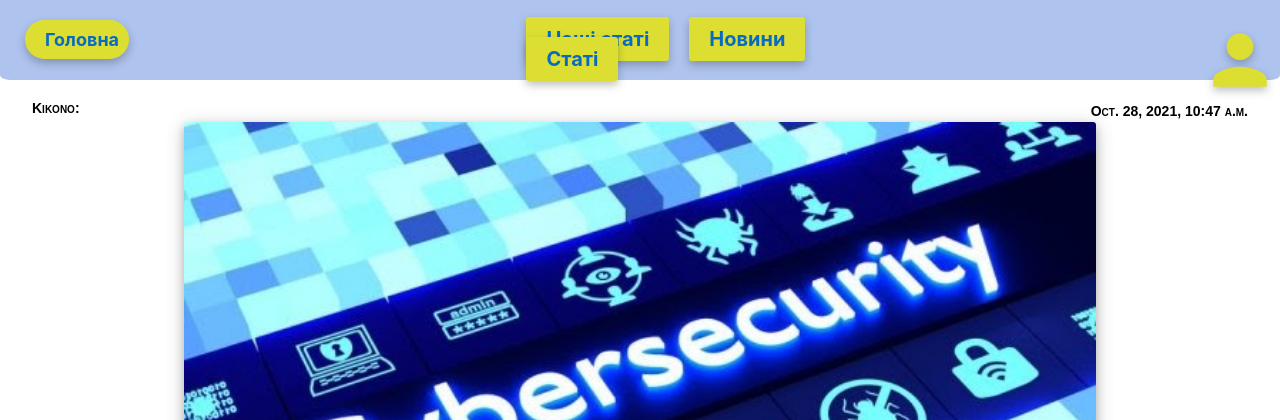
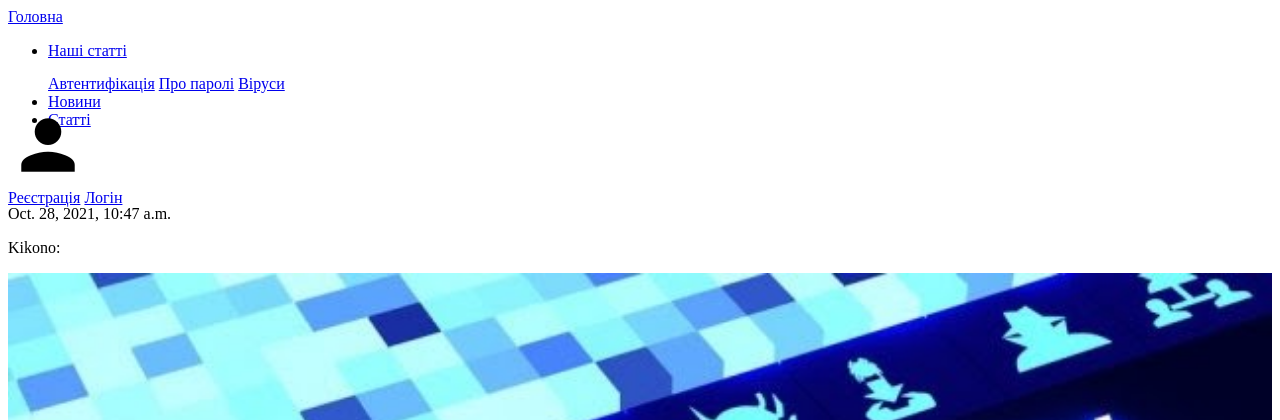
Before and after one commit to vadymolh/cyberinfo, a Django app: page /article/20/ in a window 1280 px wide. Shown: the top 420 px of the page. Run offline with Django 3.2, Linux system fonts and the light colour scheme; data comes from the database, SQL or seed files in the repository; data that the repository does not hold is empty; parts of the project's set-up code (start-up, migrations or seed data) failed here and were passed over.

Commit message:
Add files via upload

```diff
--- a/blog/templates/parts_of_page/header.html
+++ b/blog/templates/parts_of_page/header.html
@@ -5,7 +5,7 @@
 		<ul>
 			<li>
 				<div class="dropdown">
-					<a href="/ourarticles" class="button">Наші статі</a>
+					<a href="/ourarticles" class="button">Наші статті</a>
 					<div class="dropdown-content" style="margin-top: 15px">
 						<a href="/ourarticles/authentication">Автентифікація</a>
 						<a href="/ourarticles/password">Про паролі</a>
@@ -15,7 +15,7 @@
 			</li>
 			<li><a href="/news" class="button">Новини</a></li>
 		<!--<li><a href="/statements" class="button">Повідомлення</a></li>-->
-		<li><a href="/articles" class="button">Статі</a></li>
+		<li><a href="/articles" class="button">Статті</a></li>
 
 		</ul>
 	</nav>
--- a/blog/templates/parts_of_page/pages_head.html
+++ b/blog/templates/parts_of_page/pages_head.html
@@ -2,5 +2,5 @@
 
 	<meta charset="UTF-8">
 	<title>Cyber</title>
-	<link rel="stylesheet" href="{% static 'css/test20.css' %}">
+	<link rel="stylesheet" href="{% static 'css/test21.css' %}">
 	<link href="https://fonts.googleapis.com/icon?family=Material+Icons" rel="stylesheet">
```
